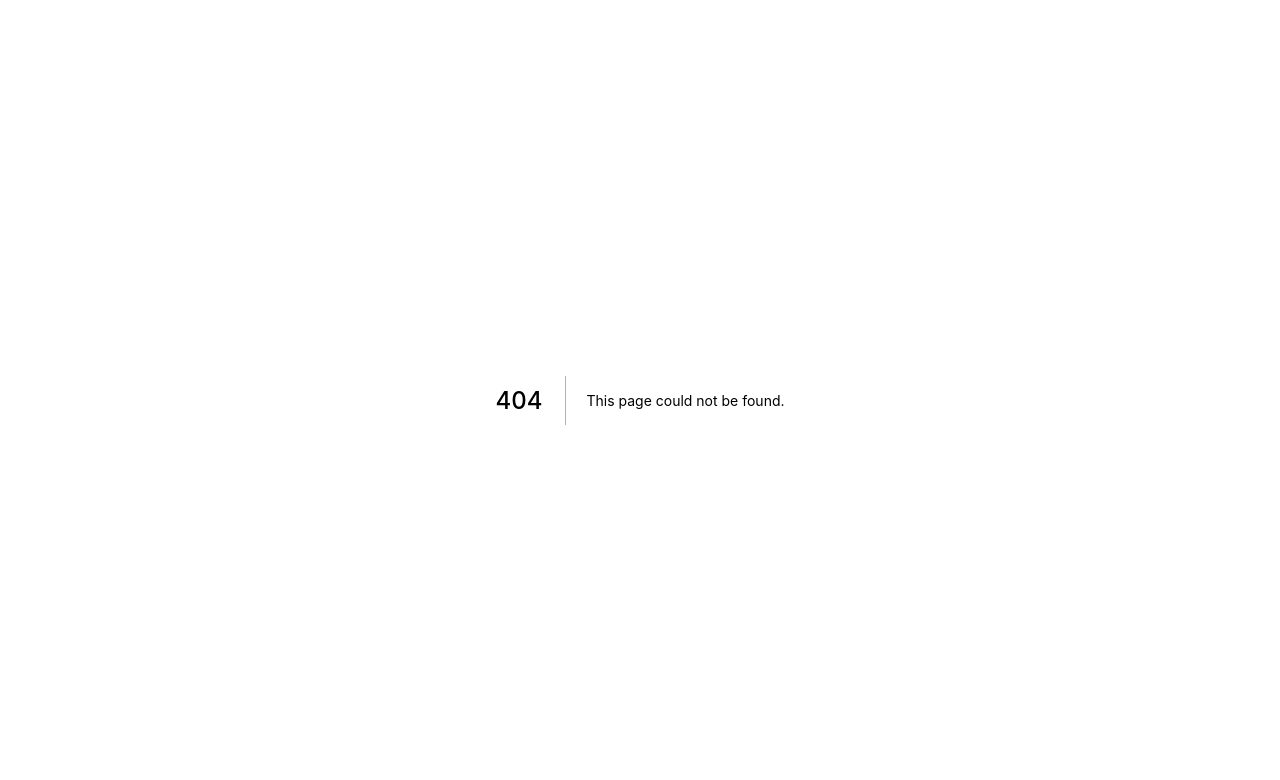
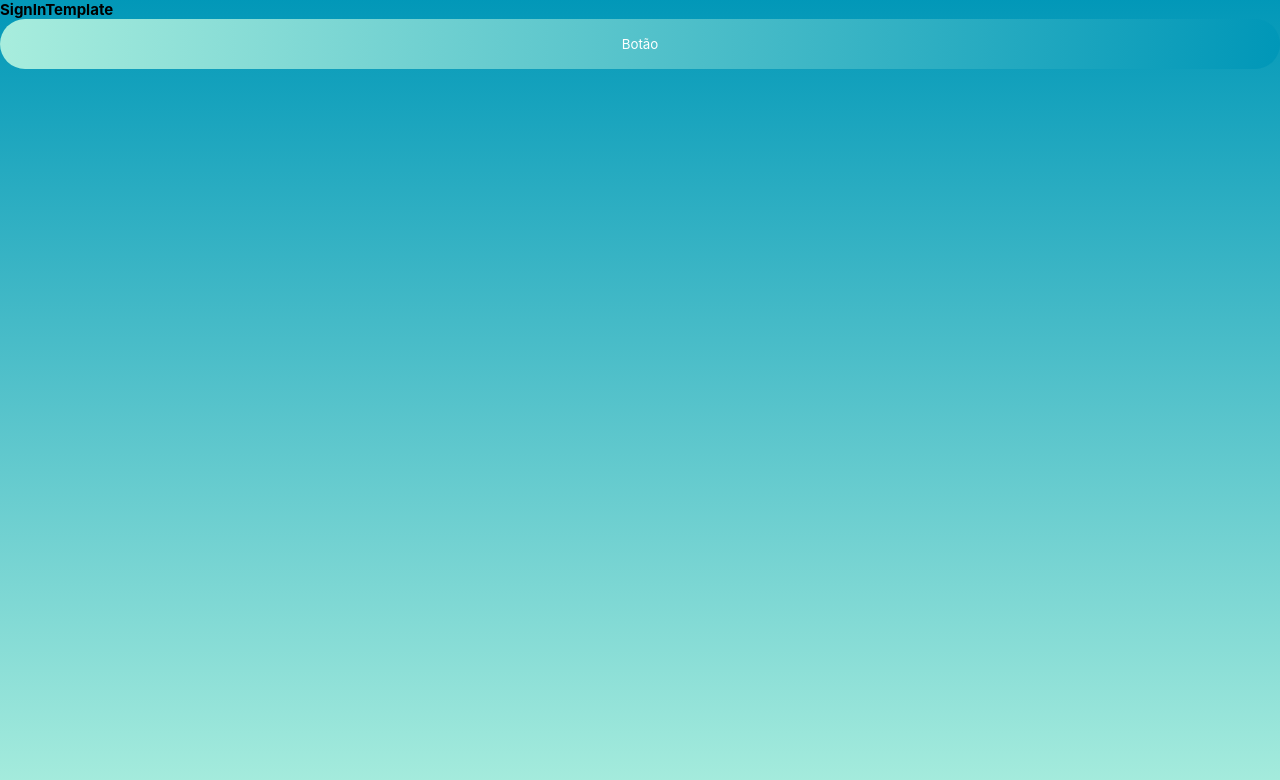
Before and after one commit to Ner3s/instant-message-web, a Next.js app: page /signin in a window 1280 px wide. Before the commit this address had no page. Shown: the top 780 px of the page. Built offline with nearby package versions, Linux system fonts and the light colour scheme.

Commit message:
chore: add font poppins, init signin page

```diff
--- a/src/pages/_document.tsx
+++ b/src/pages/_document.tsx
@@ -33,7 +33,12 @@ class MyDocument extends Document {
   render() {
     return (
       <Html>
-        <Head />
+        <Head>
+          <link
+            href="https://fonts.googleapis.com/css2?family=Poppins&display=swap"
+            rel="stylesheet"
+          />
+        </Head>
         <body>
           <Main />
           <NextScript />
--- /dev/null
+++ b/src/pages/signin/index.tsx
@@ -0,0 +1,5 @@
+import { SignInTemplate } from '@/templates/SignIn';
+
+export default function SignIn() {
+  return <SignInTemplate />;
+}
--- a/src/styles/global.ts
+++ b/src/styles/global.ts
@@ -1,6 +1,7 @@
 import { createGlobalStyle } from 'styled-components';
 
 const GlobalStyles = createGlobalStyle`
+
   * {
     margin: 0;
     padding: 0;
@@ -19,8 +20,8 @@ const GlobalStyles = createGlobalStyle`
     height: 100%;
   }
 
-  body {
-    font-family: -apple-system, BlinkMacSystemFont, 'Segoe UI', Roboto, Oxygen, Ubuntu, Cantarell, 'Open Sans', 'Helvetica Neue', sans-serif;
+  body, button, input, label, textarea {
+    font-family: -apple-system, BlinkMacSystemFont, 'Poppins', Roboto, Oxygen, Ubuntu, Cantarell, 'Open Sans', 'Helvetica Neue', sans-serif;
   }
 
 `;
--- a/src/templates/SignIn/index.tsx
+++ b/src/templates/SignIn/index.tsx
@@ -1,9 +1,12 @@
+import { Button } from '@/components/Button';
+
 import * as S from './styles';
 
 function SignInTemplate() {
   return (
     <S.Container>
       <h1>SignInTemplate</h1>
+      <Button>Botão</Button>
     </S.Container>
   );
 }
--- a/src/templates/SignIn/styles.ts
+++ b/src/templates/SignIn/styles.ts
@@ -1,3 +1,10 @@
-import styled from 'styled-components';
+import styled, { css } from 'styled-components';
 
-export const Container = styled.div``;
+export const Container = styled.section`
+  ${({ theme }) => css`
+    height: 100%;
+    background-image: ${theme.colors.gradient.vertical};
+  `}
+`;
+
+export const Content = styled.div``;
```
Also changed, not shown: src/pages/index.tsx (+6 -2 lines).
